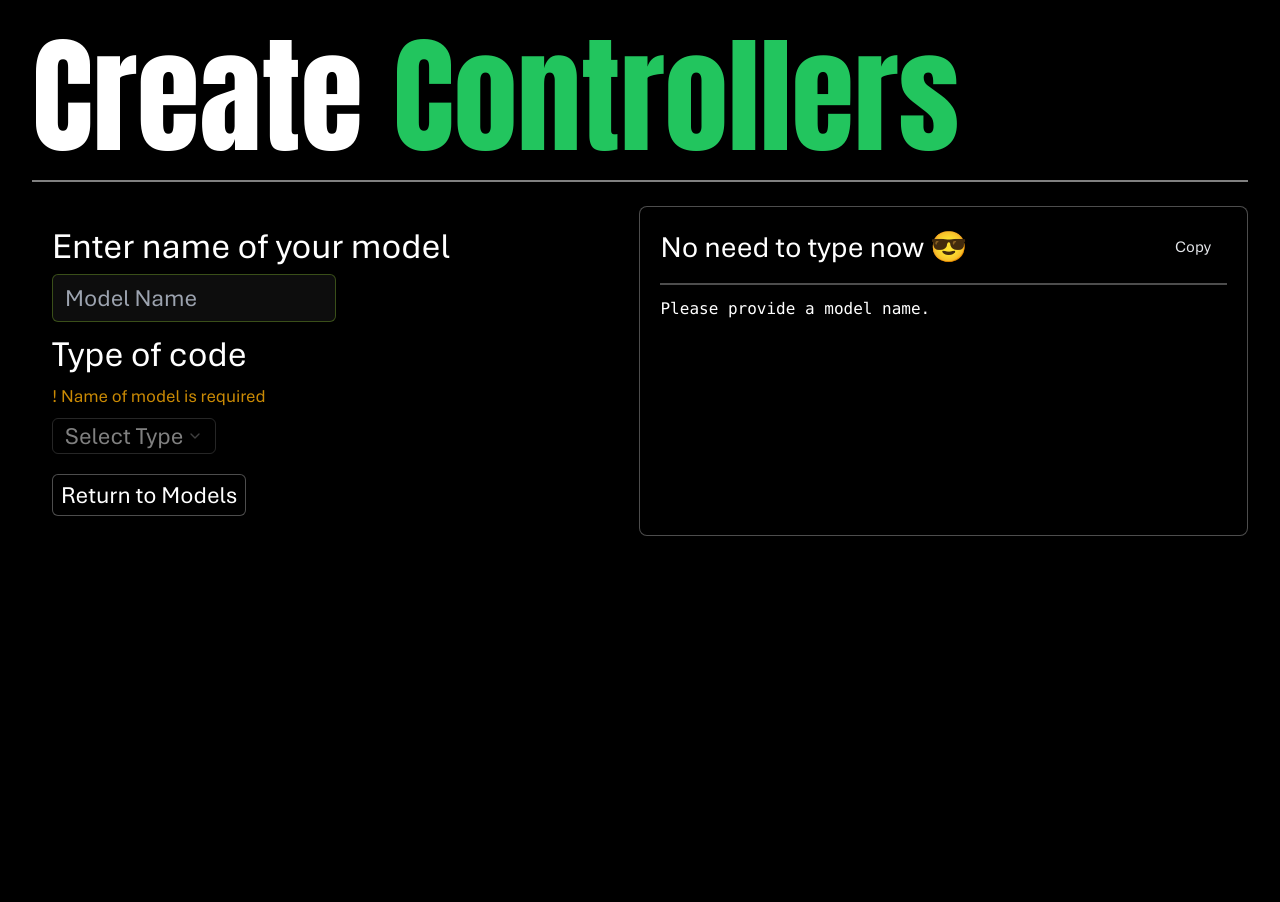
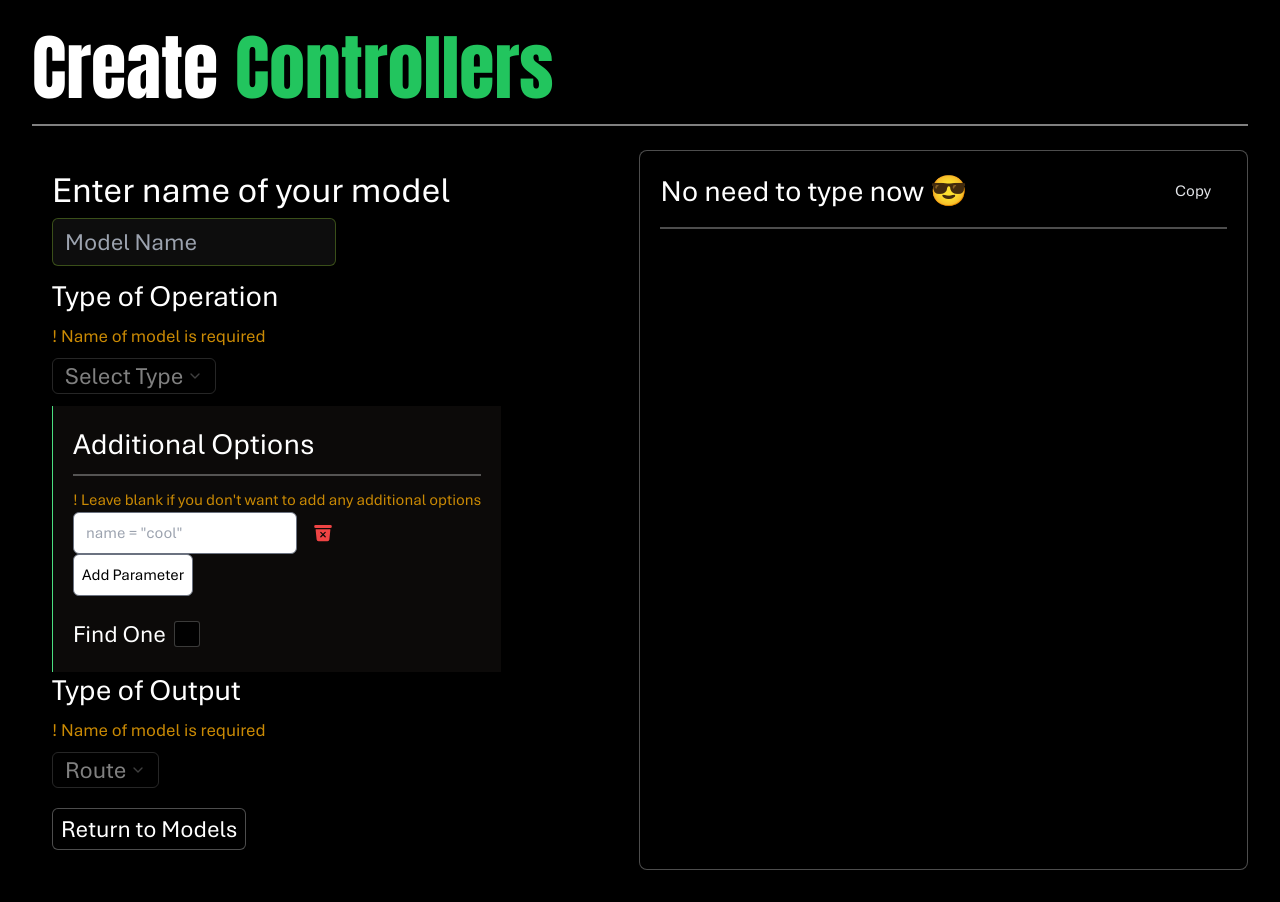
Before and after one commit to parv141206/mongui, a Next.js app: page /create-controller in a window 1280 px wide. Before the commit the page ends 800 px from the top, so only its background shows below. Built offline with nearby package versions, Linux system fonts and the light colour scheme.

Commit message:
added functioning for fetching

```diff
--- a/src/app/(routes)/create-controller/page.tsx
+++ b/src/app/(routes)/create-controller/page.tsx
@@ -1,5 +1,5 @@
 "use client";
-import React, { useState } from "react";
+import { Checkbox } from "@/components/Checkbox";
 import {
   Select,
   SelectContent,
@@ -7,111 +7,117 @@ import {
   SelectTrigger,
   SelectValue,
 } from "@/components/ui/select";
+import { generateController } from "@/lib/controllers/generateController";
+import { isValidKeyValueFormat } from "@/lib/utils";
 import Link from "next/link";
-import { Checkbox } from "@/components/Checkbox";
+import { useState } from "react";
+import { IoTrashBin } from "react-icons/io5";
 
 export default function CreateController() {
   const [modelName, setModelName] = useState("");
-  const [typeOfCode, setTypeOfCode] = useState(""); // State to track selected type
+
+  const [inputs, setInputs] = useState([{ id: Date.now(), value: "" }]);
+  const [typeOfCode, setTypeOfCode] = useState<"route" | "function">("route");
   const [findAll, setFindAll] = useState(true); // Set findAll checkbox checked by default
   const [findOne, setFindOne] = useState(false); // State for findOne checkbox
   const [limit, setLimit] = useState(""); // State for limit input
   const [copy, setCopy] = useState(false);
-
+  const [operation, setOperation] = useState<
+    "fetch" | "create" | "update" | "delete"
+  >("fetch");
+  const [code, setCode] = useState("");
+  const [query, setQuery] = useState({ query: {} });
   const handleTypeChange = (value) => {
     setTypeOfCode(value); // Update state with selected type
     // Reset checkboxes and limit when type changes
-    setFindAll(true); // Keep findAll checked by default
-    setFindOne(false);
-    setLimit("");
+    //setFindAll(true); // Keep findAll checked by default
+    //setFindOne(false);
+    //setLimit("");
+    generateExampleCode();
+  };
+  const handleOperationChange = (value) => {
+    setOperation(value);
+
+    generateExampleCode();
+  };
+  const handleInputChange = (id: number, value: string) => {
+    const updatedInputs = inputs.map((input) =>
+      input.id === id ? { ...input, value } : input,
+    );
+
+    setInputs(updatedInputs);
+
+    let newQuery: Record<string, any> = {};
+    let hasError = false;
+
+    updatedInputs.forEach((input) => {
+      if (input.value) {
+        // Validate the input format
+        console.log(input.value);
+        if (!isValidKeyValueFormat([input.value])) {
+          hasError = true;
+          return;
+        }
+
+        const [key, val] = input.value.split("=").map((item) => item.trim());
+        if (key) {
+          let numericValue;
+          if (typeof val === "string" && val.trim() !== "") {
+            const parsedValue = parseFloat(val);
+            numericValue = !isNaN(parsedValue)
+              ? parsedValue
+              : val.replace(/"/g, "");
+          }
+          if (numericValue !== undefined) {
+            newQuery[key] = numericValue;
+          }
+        }
+      }
+    });
+    console.log(hasError);
+    if (!hasError) {
+      setQuery((prev) => ({
+        ...prev,
+        query: newQuery,
+      }));
+      generateExampleCode();
+    }
+  };
+  const addInput = () => {
+    setInputs([...inputs, { id: Date.now(), value: "" }]);
+  };
+  const removeInput = (id: number) => {
+    setInputs(inputs.filter((input) => input.id !== id));
   };
 
   const generateExampleCode = () => {
     if (!modelName) return "Please provide a model name.";
-
-    if (typeOfCode === "Route") {
-      return `
-import express from 'express';
-import ${modelName} from '../models/${modelName}';
-
-const router = express.Router();
-
-// Create a new ${modelName}
-router.post('/${modelName}', async (req, res) => {
-    try {
-        const newItem = new ${modelName}(req.body);
-        await newItem.save();
-        res.status(201).json(newItem);
-    } catch (error) {
-        res.status(500).json({ message: 'Error creating ${modelName}', error });
-    }
+    console.log({
+      modelName,
+      findAll: findAll,
+      query: query.query,
+      findOne: findOne,
+      sort: {},
     });
-
-export default router;
-      `;
-    }
-
-    if (typeOfCode === "Function") {
-      return `
-import { Request, Response } from 'express';
-import ${modelName} from '../models/${modelName}';
-
-// Get all items
-${
-  findAll
-    ? `
-export const getAll${modelName}s = async (req: Request, res: Response) => {
-    try {
-      //Limit Section
-        let query = ${modelName}.find();
-        ${limit ? `query = query.limit(${limit});` : ""}
-        const items = await query;
-        res.status(200).json(items);
-    } catch (error) {
-        res.status(500).json({ message: 'Error fetching ${modelName}s', error });
-    }
-};`
-    : ""
-}
-
-// Get one item by ID
-${
-  findOne
-    ? `
-export const get${modelName}ById = async (req: Request, res: Response) => {
-    try {
-        const item = await ${modelName}.findById(req.params.id);
-        if (!item) {
-            res.status(404).json({ message: '${modelName} not found' });
-        } else {
-            res.status(200).json(item);
-        }
-    } catch (error) {
-        res.status(500).json({ message: 'Error fetching ${modelName}', error });
-    }
-};`
-    : ""
-}
-
-// Create a new item
-export const create${modelName} = async (req: Request, res: Response) => {
-    try {
-        const newItem = new ${modelName}(req.body);
-        await newItem.save();
-        res.status(201).json(newItem);
-    } catch (error) {
-        res.status(500).json({ message: 'Error creating ${modelName}', error });
-    }
-};
-      `;
-    }
-    return "Select a type to see example code.";
+    setCode(
+      generateController(
+        "fetch",
+        {
+          modelName,
+          findAll: findAll,
+          query: query.query,
+          findOne: findOne,
+          sort: {},
+        },
+        typeOfCode,
+      ),
+    );
   };
 
   return (
     <div className="bg-black px-8 py-8">
       {/* Static Title */}
-      <div className="huge-code-text mb-5 text-5xl text-white">
+      <div className="huge-code-text-without-size mb-5 text-7xl text-white">
         Create <span className="text-green-500">Controllers</span>
       </div>
       <hr className="mb-6 border border-white/50" />
@@ -122,75 +128,100 @@ export const create${modelName} = async (req: Request, res: Response) => {
         <div className="w-full p-5">
           <div className="text-4xl">Enter name of your model</div>
           <input
-            onChange={(e) => setModelName(e.target.value)}
+            onChange={(e) => {
+              generateExampleCode();
+              setModelName(e.target.value);
+            }}
             type="text"
             className="controller-input"
             placeholder="Model Name"
           />
 
-          <div className="text-4xl">Type of code</div>
+          <div className="text-3xl">Type of Operation</div>
+          {modelName === "" && (
             <p className="py-2 text-lg text-yellow-600">
               ! Name of model is required
             </p>
-
-          <Select onValueChange={handleTypeChange} disabled={!modelName}>
+          )}
+          <Select onValueChange={handleOperationChange} disabled={!modelName}>
             <SelectTrigger className="w-fit space-x-1 border-white/30 text-2xl">
               <SelectValue placeholder={"Select Type"} />
             </SelectTrigger>
             <SelectContent>
-              <SelectItem value="Route">Route</SelectItem>
-              <SelectItem value="Function">Controller</SelectItem>
+              <SelectItem value="fetch">Fetch</SelectItem>
+              <SelectItem value="insert">Insert</SelectItem>
+              <SelectItem value="delete">Delete</SelectItem>
             </SelectContent>
           </Select>
 
-          {typeOfCode === "Function" && (
           <>
-              <div className="mt-3 w-fit gap-3 rounded-md bg-stone-950 p-5 text-white">
-                <div className="text-3xl">Controller Options</div>
+            <div className="mt-3 w-fit gap-3 border-s border-green-400 bg-stone-950 p-5 text-white">
+              <div className="text-3xl">Additional Options</div>
               <hr className="mb-3 mt-3 border border-white/30" />
               <div className="text-md font-medium text-yellow-600">
                 ! Leave blank if you don't want to add any additional options
               </div>
+              {operation === "fetch" && (
+                <>
+                  {inputs.map((input) => (
+                    <div key={input.id} className="flex items-center gap-3">
+                      <input
+                        type="text"
+                        placeholder={`name = "cool"`}
+                        className="normal-input-light"
+                        value={input.value}
+                        onChange={(e) =>
+                          handleInputChange(input.id, e.target.value)
+                        }
+                      />
+                      <button
+                        onClick={() => removeInput(input.id)}
+                        className="bg-trasparent rounded-sm p-1 text-white"
+                        aria-label="Remove parameter"
+                      >
+                        <IoTrashBin className="h-5 w-5 text-red-500" />
+                      </button>
+                    </div>
+                  ))}
+                  <button
+                    onClick={addInput}
+                    className="button-light"
+                    aria-label="Add parameter"
+                  >
+                    Add Parameter
+                  </button>
                   <div className="mt-5">
-                  <label className="flex items-center">
-                    <Checkbox
-                      label="Find All"
-                      checked={findAll}
-                      onChange={() => setFindAll(!findAll)}
-                      disabled={!!limit}
-                    />
-                  </label>
                     <label className="mt-2 flex items-center">
                       <Checkbox
                         label="Find One"
                         checked={findOne}
                         onChange={() => setFindOne(!findOne)}
-                      disabled={!!limit}
                       />
                     </label>
                   </div>
-
-                <div className="mt-3">
-                  <label htmlFor="limit" className="text-md">
-                    Limit
-                  </label>
-                  <input
-                    id="limit"
-                    type="number"
-                    value={limit}
-                    onChange={(e) => {
-                      setLimit(e.target.value);
-                      if (e.target.value) {
-                        setFindAll(true);
-                      }
-                    }}
-                    className="normal-input mt-2 w-full"
-                    placeholder="Enter limit"
-                  />
-                </div>
+                </>
+              )}
             </div>
           </>
+          <div className="text-3xl">Type of Output</div>
+          {modelName === "" && (
+            <p className="py-2 text-lg text-yellow-600">
+              ! Name of model is required
+            </p>
           )}
+          <Select
+            defaultValue="route"
+            onValueChange={handleTypeChange}
+            disabled={!modelName}
+          >
+            <SelectTrigger className="w-fit space-x-1 border-white/30 text-2xl">
+              <SelectValue placeholder={"Select Type"} />
+            </SelectTrigger>
+            <SelectContent>
+              <SelectItem value="route">Route</SelectItem>
+              <SelectItem value="function">Function</SelectItem>
+            </SelectContent>
+          </Select>
 
           <Link href={"/new"}>
             <button className="controller-button">Return to Models</button>
@@ -214,7 +245,7 @@ export const create${modelName} = async (req: Request, res: Response) => {
           </div>
           <hr className="mb-3 mt-3 border border-white/30" />
           <pre>
-            <code>{generateExampleCode()}</code>
+            <code>{code}</code>
           </pre>
         </div>
       </div>
--- a/src/app/globals.css
+++ b/src/app/globals.css
@@ -37,6 +37,9 @@ body {
 .huge-code-text {
   font-family: "Anton";
   font-size: 8rem;
+}
+.huge-code-text-without-size {
+  font-family: "Anton";
 }
 .huge-text {
   font-family: "Peach";
```
Lines whose indentation alone changed are shown as unchanged.
